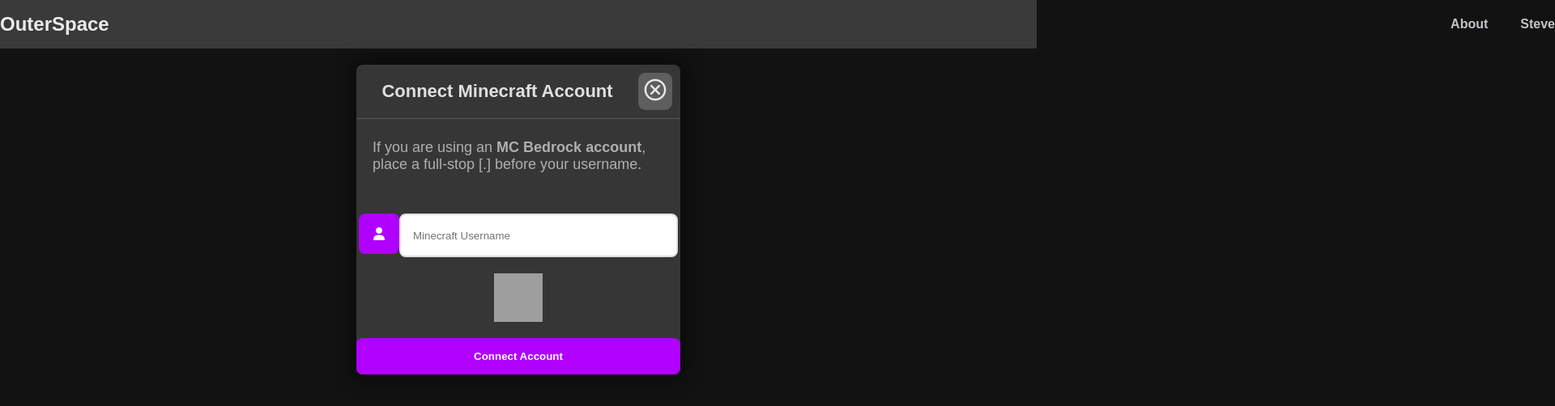
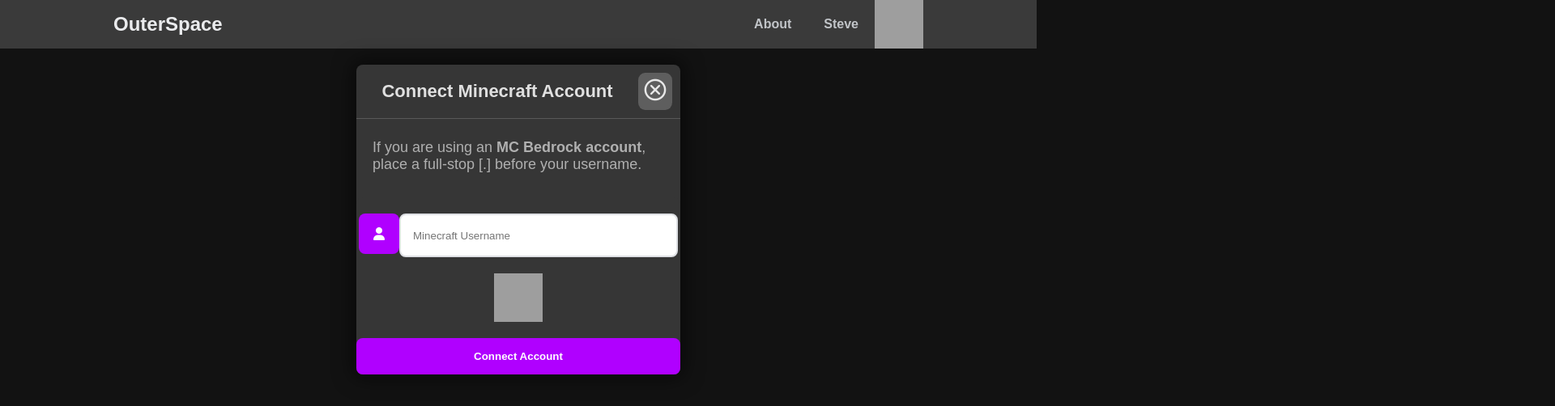
Before and after one commit to ZribeDev/Outerspace-Web-Shop, a plain HTML site: page index.html in a window 1280 px wide. Shown: the top 502 px of the page at 81% size, 1920 px wide, since content can reach past the window. Drawn offline with nearby package versions, Linux system fonts and the light colour scheme; grey boxes are pictures that could not be loaded.

Commit message:
Fixed Nav

```diff
--- a/style.css
+++ b/style.css
@@ -217,7 +217,7 @@ border: 0;
 .navtop div {
 display: flex;
 margin: 0 auto;
-width: 2000px;
+width: 1000px;
 height: 100%;
 }
 .navtop div h1, .navtop div a , .navtop div p {
```
